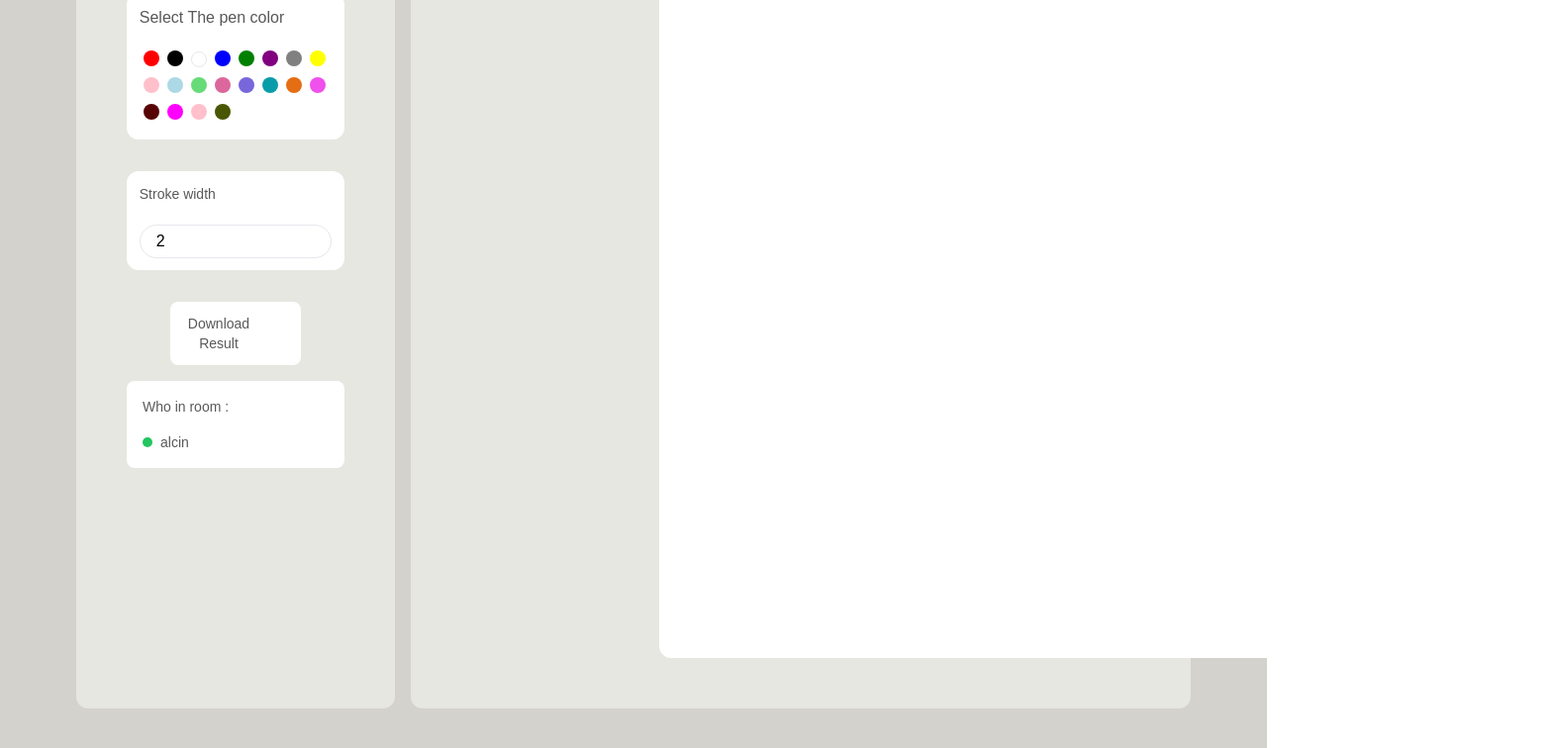
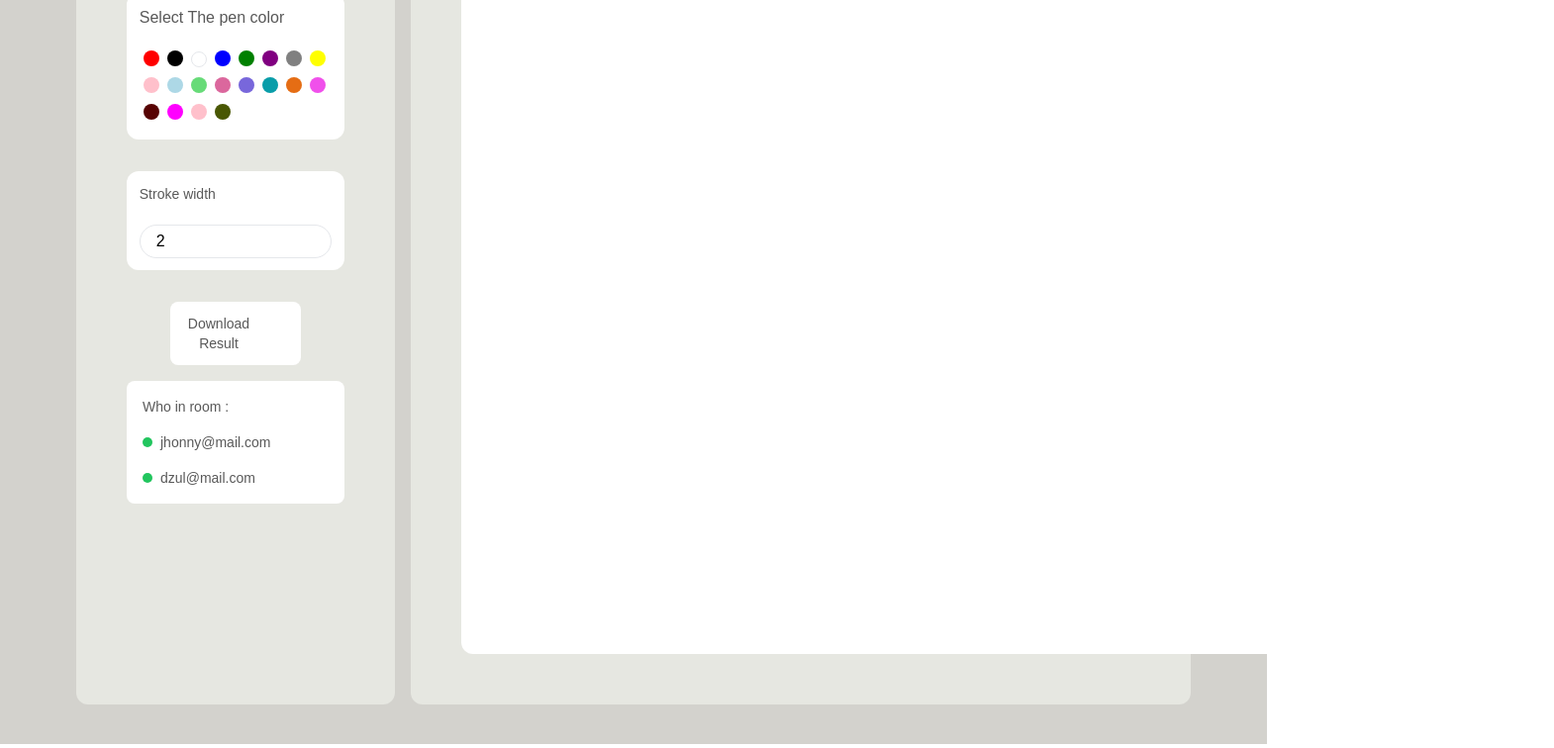
Before and after one commit to palveeen22/canva-contributor, a React (Vite) app in the folder client/: page / in a window 1280 px wide. Shown: the part 265-1021 px from the top of the page at 99% size, 1570 px wide, since content can reach past the window. Built offline with nearby package versions, Linux system fonts and the light colour scheme; no server answers; some icons are missing.

Commit message:
feat adding new condition socket 2

```diff
--- a/client/src/components/canva.jsx
+++ b/client/src/components/canva.jsx
@@ -11,7 +11,7 @@ const Canvas = () => {
       id="canva1"
       height={height}
       width={width}
-      style={{border:"2px solid white",backgroundColor:Bcolor,marginLeft:200}}
+      style={{ backgroundColor: Bcolor }}
       ref={setCanvasRef}
       className="bg-white rounded-xl"
     />
--- a/client/src/pages/Home/Paint.jsx
+++ b/client/src/pages/Home/Paint.jsx
@@ -12,7 +12,15 @@ const Paint = () => {
             <p className="text-sm text-[#595959] font-normal">Who in room :</p>
             <div className="flex justify-start items-center">
               <p className="h-2.5 w-2.5 rounded-full bg-green-500 me-2"></p>
-              <p className="text-sm text-[#595959] font-normal">alcin</p>
+              <p className="text-sm text-[#595959] font-normal">
+                jhonny@mail.com
+              </p>
+            </div>
+            <div className="flex justify-start items-center">
+              <p className="h-2.5 w-2.5 rounded-full bg-green-500 me-2"></p>
+              <p className="text-sm text-[#595959] font-normal">
+                dzul@mail.com
+              </p>
             </div>
           </div>
         </div>
```
